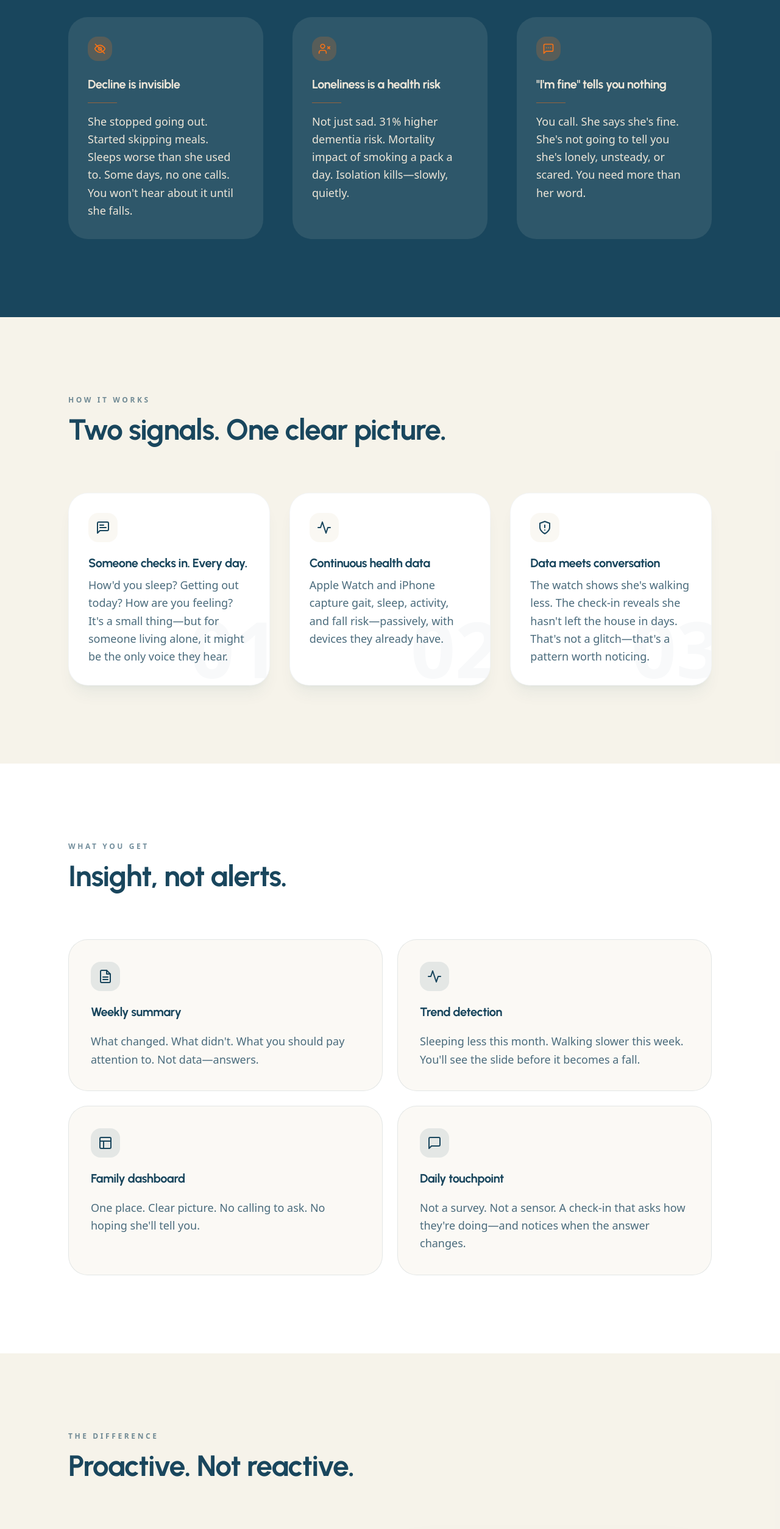
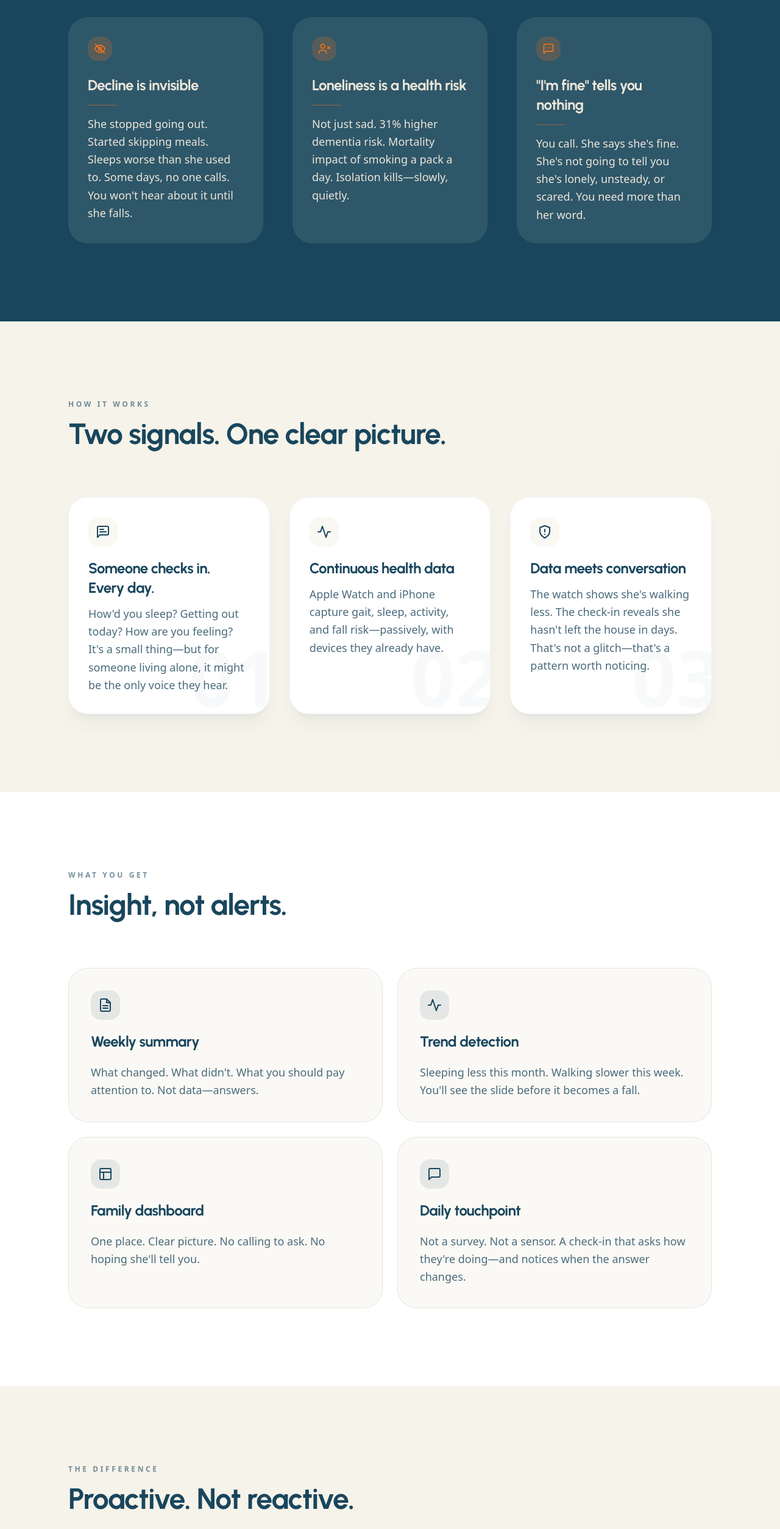
Before and after one commit to mbandt-lares/lares-site, a Next.js app: page / in a window 1280 px wide. Shown: the part 1040-3547 px from the top of the page at 61% size. Built offline with nearby package versions, Linux system fonts and the light colour scheme.

Commit message:
style(home): refine section hierarchy

```diff
--- a/src/app/page.tsx
+++ b/src/app/page.tsx
@@ -95,7 +95,7 @@ export default function HomePage() {
                 <div className="w-10 h-10 rounded-2xl bg-brand-orange/20 flex items-center justify-center text-brand-orange mb-6">
                   <svg width="20" height="20" viewBox="0 0 24 24" fill="none" stroke="currentColor" strokeWidth="2" strokeLinecap="round" strokeLinejoin="round"><path d="M2 12s3-7 10-7 10 7 10 7-3 7-10 7-10-7-10-7Z"></path><circle cx="12" cy="12" r="3"></circle><line x1="3" y1="3" x2="21" y2="21"></line></svg>
                 </div>
-                <h3 className="text-xl font-headline font-bold text-brand-cream">Decline is invisible</h3>
+                <h3 className="text-2xl font-headline font-bold text-brand-cream">Decline is invisible</h3>
                 <div className="h-px w-12 bg-brand-orange/50"></div>
                 <p className="text-brand-cream/80 text-lg leading-relaxed">
                   She stopped going out. Started skipping meals. Sleeps worse than she used to. Some days, no one calls. You won&apos;t hear about it until she falls.
@@ -105,7 +105,7 @@ export default function HomePage() {
                 <div className="w-10 h-10 rounded-2xl bg-brand-orange/20 flex items-center justify-center text-brand-orange mb-6">
                   <svg width="20" height="20" viewBox="0 0 24 24" fill="none" stroke="currentColor" strokeWidth="2" strokeLinecap="round" strokeLinejoin="round"><path d="M16 21v-2a4 4 0 0 0-4-4H6a4 4 0 0 0-4 4v2"></path><circle cx="9" cy="7" r="4"></circle><line x1="19" y1="8" x2="23" y2="12"></line><line x1="23" y1="8" x2="19" y2="12"></line></svg>
                 </div>
-                <h3 className="text-xl font-headline font-bold text-brand-cream">Loneliness is a health risk</h3>
+                <h3 className="text-2xl font-headline font-bold text-brand-cream">Loneliness is a health risk</h3>
                 <div className="h-px w-12 bg-brand-orange/50"></div>
                 <p className="text-brand-cream/80 text-lg leading-relaxed">
                   Not just sad. 31% higher dementia risk. Mortality impact of smoking a pack a day. Isolation kills—slowly, quietly.
@@ -115,7 +115,7 @@ export default function HomePage() {
                 <div className="w-10 h-10 rounded-2xl bg-brand-orange/20 flex items-center justify-center text-brand-orange mb-6">
                   <svg width="20" height="20" viewBox="0 0 24 24" fill="none" stroke="currentColor" strokeWidth="2" strokeLinecap="round" strokeLinejoin="round"><path d="M21 15a2 2 0 0 1-2 2H7l-4 4V5a2 2 0 0 1 2-2h14a2 2 0 0 1 2 2z"></path><path d="M8 10h.01"></path><path d="M12 10h.01"></path><path d="M16 10h.01"></path></svg>
                 </div>
-                <h3 className="text-xl font-headline font-bold text-brand-cream">&quot;I&apos;m fine&quot; tells you nothing</h3>
+                <h3 className="text-2xl font-headline font-bold text-brand-cream">&quot;I&apos;m fine&quot; tells you nothing</h3>
                 <div className="h-px w-12 bg-brand-orange/50"></div>
                 <p className="text-brand-cream/80 text-lg leading-relaxed">
                     You call. She says she&apos;s fine. She&apos;s not going to tell you she&apos;s lonely, unsteady, or scared. You need more than her word.
@@ -133,8 +133,8 @@ export default function HomePage() {
               <div className="w-12 h-12 bg-brand-cream/30 rounded-2xl flex items-center justify-center text-brand-blue">
                   <svg width="24" height="24" viewBox="0 0 24 24" fill="none" stroke="currentColor" strokeWidth="2" strokeLinecap="round" strokeLinejoin="round"><path d="M21 15a2 2 0 0 1-2 2H7l-4 4V5a2 2 0 0 1 2-2h14a2 2 0 0 1 2 2z"></path><path d="M13 8H7"></path><path d="M17 12H7"></path></svg>
               </div>
-              <div className="space-y-2 relative z-10">
-                <h3 className="text-xl font-headline font-bold text-brand-blue">Someone checks in. Every day.</h3>
+              <div className="space-y-3 relative z-10">
+                <h3 className="text-2xl font-headline font-bold text-brand-blue">Someone checks in. Every&nbsp;day.</h3>
                 <p className="text-text-secondary text-lg leading-relaxed">
                   How&apos;d you sleep? Getting out today? How are you feeling? It&apos;s a small thing—but for someone living alone, it might be the only voice they hear.
                 </p>
@@ -146,8 +146,8 @@ export default function HomePage() {
               <div className="w-12 h-12 bg-brand-cream/30 rounded-2xl flex items-center justify-center text-brand-blue">
                   <svg width="24" height="24" viewBox="0 0 24 24" fill="none" stroke="currentColor" strokeWidth="2" strokeLinecap="round" strokeLinejoin="round"><polyline points="22 12 18 12 15 21 9 3 6 12 2 12"></polyline></svg>
               </div>
-              <div className="space-y-2 relative z-10">
-                <h3 className="text-xl font-headline font-bold text-brand-blue">Continuous health data</h3>
+              <div className="space-y-3 relative z-10">
+                <h3 className="text-2xl font-headline font-bold text-brand-blue">Continuous health data</h3>
                 <p className="text-text-secondary text-lg leading-relaxed">
                   Apple Watch and iPhone capture gait, sleep, activity, and fall risk—passively, with devices they already have.
                 </p>
@@ -159,8 +159,8 @@ export default function HomePage() {
               <div className="w-12 h-12 bg-brand-cream/30 rounded-2xl flex items-center justify-center text-brand-blue">
                   <svg width="24" height="24" viewBox="0 0 24 24" fill="none" stroke="currentColor" strokeWidth="2" strokeLinecap="round" strokeLinejoin="round"><path d="M12 22s8-4 8-10V5l-8-3-8 3v7c0 6 8 10 8 10z"></path><path d="M12 8v4"></path><path d="M12 16h.01"></path></svg>
               </div>
-              <div className="space-y-2 relative z-10">
-                <h3 className="text-xl font-headline font-bold text-brand-blue">Data meets conversation</h3>
+              <div className="space-y-3 relative z-10">
+                <h3 className="text-2xl font-headline font-bold text-brand-blue">Data meets conversation</h3>
                 <p className="text-text-secondary text-lg leading-relaxed">
                   The watch shows she&apos;s walking less. The check-in reveals she hasn&apos;t left the house in days. That&apos;s not a glitch—that&apos;s a pattern worth noticing.
                 </p>
@@ -177,7 +177,7 @@ export default function HomePage() {
                 <div className="w-12 h-12 bg-brand-blue/10 rounded-2xl flex items-center justify-center text-brand-blue">
                   <svg width="24" height="24" viewBox="0 0 24 24" fill="none" stroke="currentColor" strokeWidth="2" strokeLinecap="round" strokeLinejoin="round"><path d="M14 2H6a2 2 0 0 0-2 2v16a2 2 0 0 0 2 2h12a2 2 0 0 0 2-2V8z"></path><polyline points="14 2 14 8 20 8"></polyline><line x1="16" y1="13" x2="8" y2="13"></line><line x1="16" y1="17" x2="8" y2="17"></line></svg>
                 </div>
-                <h3 className="text-xl font-headline font-bold text-brand-blue">Weekly summary</h3>
+                <h3 className="text-2xl font-headline font-bold text-brand-blue">Weekly summary</h3>
                 <p className="text-text-secondary text-lg leading-relaxed">What changed. What didn&apos;t. What you should pay attention to. Not data—answers.</p>
               </div>
 
@@ -185,7 +185,7 @@ export default function HomePage() {
                 <div className="w-12 h-12 bg-brand-blue/10 rounded-2xl flex items-center justify-center text-brand-blue">
                   <svg width="24" height="24" viewBox="0 0 24 24" fill="none" stroke="currentColor" strokeWidth="2" strokeLinecap="round" strokeLinejoin="round"><polyline points="22 12 18 12 15 21 9 3 6 12 2 12"></polyline></svg>
                 </div>
-                <h3 className="text-xl font-headline font-bold text-brand-blue">Trend detection</h3>
+                <h3 className="text-2xl font-headline font-bold text-brand-blue">Trend detection</h3>
                 <p className="text-text-secondary text-lg leading-relaxed">Sleeping less this month. Walking slower this week. You&apos;ll see the slide before it becomes a fall.</p>
               </div>
 
@@ -193,7 +193,7 @@ export default function HomePage() {
                 <div className="w-12 h-12 bg-brand-blue/10 rounded-2xl flex items-center justify-center text-brand-blue">
                   <svg width="24" height="24" viewBox="0 0 24 24" fill="none" stroke="currentColor" strokeWidth="2" strokeLinecap="round" strokeLinejoin="round"><rect x="3" y="3" width="18" height="18" rx="2" ry="2"></rect><line x1="3" y1="9" x2="21" y2="9"></line><line x1="9" y1="21" x2="9" y2="9"></line></svg>
                 </div>
-                <h3 className="text-xl font-headline font-bold text-brand-blue">Family dashboard</h3>
+                <h3 className="text-2xl font-headline font-bold text-brand-blue">Family dashboard</h3>
                 <p className="text-text-secondary text-lg leading-relaxed">One place. Clear picture. No calling to ask. No hoping she&apos;ll tell you.</p>
               </div>
 
@@ -201,14 +201,14 @@ export default function HomePage() {
                 <div className="w-12 h-12 bg-brand-blue/10 rounded-2xl flex items-center justify-center text-brand-blue">
                   <svg width="24" height="24" viewBox="0 0 24 24" fill="none" stroke="currentColor" strokeWidth="2" strokeLinecap="round" strokeLinejoin="round"><path d="M21 15a2 2 0 0 1-2 2H7l-4 4V5a2 2 0 0 1 2-2h14a2 2 0 0 1 2 2z"></path></svg>
                 </div>
-                <h3 className="text-xl font-headline font-bold text-brand-blue">Daily touchpoint</h3>
+                <h3 className="text-2xl font-headline font-bold text-brand-blue">Daily touchpoint</h3>
                 <p className="text-text-secondary text-lg leading-relaxed">Not a survey. Not a sensor. A check-in that asks how they&apos;re doing—and notices when the answer changes.</p>
               </div>
             </div>
           </Section>
         </div>
 
-        {/* HOW LARES IS DIFFERENT */}
+        {/* THE DIFFERENCE */}
         <Section className="bg-brand-cream/30" eyebrow="The Difference" title="Proactive. Not reactive.">
           <div className="max-w-5xl mx-auto">
             <div className="grid md:grid-cols-2 gap-8 lg:gap-12">
@@ -220,31 +220,31 @@ export default function HomePage() {
                     <div className="mt-1 flex-shrink-0 text-text-secondary/40">
                       <svg width="20" height="20" viewBox="0 0 24 24" fill="none" stroke="currentColor" strokeWidth="2.5" strokeLinecap="round" strokeLinejoin="round"><line x1="18" y1="6" x2="6" y2="18"></line><line x1="6" y1="6" x2="18" y2="18"></line></svg>
                     </div>
-                    <p className="text-lg text-text-secondary">Tells you after she falls</p>
+                    <p className="text-text-secondary leading-relaxed">Tells you after she falls</p>
                   </li>
                   <li className="flex items-start gap-4">
                     <div className="mt-1 flex-shrink-0 text-text-secondary/40">
                       <svg width="20" height="20" viewBox="0 0 24 24" fill="none" stroke="currentColor" strokeWidth="2.5" strokeLinecap="round" strokeLinejoin="round"><line x1="18" y1="6" x2="6" y2="18"></line><line x1="6" y1="6" x2="18" y2="18"></line></svg>
                     </div>
-                    <p className="text-lg text-text-secondary">Proves she&apos;s alive</p>
+                    <p className="text-text-secondary leading-relaxed">Proves she&apos;s alive</p>
                   </li>
                   <li className="flex items-start gap-4">
                     <div className="mt-1 flex-shrink-0 text-text-secondary/40">
                       <svg width="20" height="20" viewBox="0 0 24 24" fill="none" stroke="currentColor" strokeWidth="2.5" strokeLinecap="round" strokeLinejoin="round"><line x1="18" y1="6" x2="6" y2="18"></line><line x1="6" y1="6" x2="18" y2="18"></line></svg>
                     </div>
-                    <p className="text-lg text-text-secondary">Another device she won&apos;t wear</p>
+                    <p className="text-text-secondary leading-relaxed">Another device she won&apos;t wear</p>
                   </li>
                   <li className="flex items-start gap-4">
                     <div className="mt-1 flex-shrink-0 text-text-secondary/40">
                       <svg width="20" height="20" viewBox="0 0 24 24" fill="none" stroke="currentColor" strokeWidth="2.5" strokeLinecap="round" strokeLinejoin="round"><line x1="18" y1="6" x2="6" y2="18"></line><line x1="6" y1="6" x2="18" y2="18"></line></svg>
                     </div>
-                    <p className="text-lg text-text-secondary">Needs a doctor&apos;s order</p>
+                    <p className="text-text-secondary leading-relaxed">Needs a doctor&apos;s order</p>
                   </li>
                   <li className="flex items-start gap-4">
                     <div className="mt-1 flex-shrink-0 text-text-secondary/40">
                       <svg width="20" height="20" viewBox="0 0 24 24" fill="none" stroke="currentColor" strokeWidth="2.5" strokeLinecap="round" strokeLinejoin="round"><line x1="18" y1="6" x2="6" y2="18"></line><line x1="6" y1="6" x2="18" y2="18"></line></svg>
                     </div>
-                    <p className="text-lg text-text-secondary">Fine until it&apos;s not</p>
+                    <p className="text-text-secondary leading-relaxed">Fine until it&apos;s not</p>
                   </li>
                 </ul>
               </div>
@@ -257,31 +257,31 @@ export default function HomePage() {
                     <div className="mt-1 flex-shrink-0 text-brand-orange bg-brand-orange/10 rounded-full p-1">
                       <svg width="16" height="16" viewBox="0 0 24 24" fill="none" stroke="currentColor" strokeWidth="3" strokeLinecap="round" strokeLinejoin="round"><polyline points="20 6 9 17 4 12"></polyline></svg>
                     </div>
-                    <p className="text-lg font-medium text-brand-blue">Sees the fall coming</p>
+                    <p className="font-medium text-brand-blue leading-relaxed">Sees the fall coming</p>
                   </li>
                   <li className="flex items-start gap-4">
                     <div className="mt-1 flex-shrink-0 text-brand-orange bg-brand-orange/10 rounded-full p-1">
                       <svg width="16" height="16" viewBox="0 0 24 24" fill="none" stroke="currentColor" strokeWidth="3" strokeLinecap="round" strokeLinejoin="round"><polyline points="20 6 9 17 4 12"></polyline></svg>
                     </div>
-                    <p className="text-lg font-medium text-brand-blue">Shows how she&apos;s actually doing</p>
+                    <p className="font-medium text-brand-blue leading-relaxed">Shows how she&apos;s actually doing</p>
                   </li>
                   <li className="flex items-start gap-4">
                     <div className="mt-1 flex-shrink-0 text-brand-orange bg-brand-orange/10 rounded-full p-1">
                       <svg width="16" height="16" viewBox="0 0 24 24" fill="none" stroke="currentColor" strokeWidth="3" strokeLinecap="round" strokeLinejoin="round"><polyline points="20 6 9 17 4 12"></polyline></svg>
                     </div>
-                    <p className="text-lg font-medium text-brand-blue">Uses the watch she already has</p>
+                    <p className="font-medium text-brand-blue leading-relaxed">Uses the watch she already has</p>
                   </li>
                   <li className="flex items-start gap-4">
                     <div className="mt-1 flex-shrink-0 text-brand-orange bg-brand-orange/10 rounded-full p-1">
                       <svg width="16" height="16" viewBox="0 0 24 24" fill="none" stroke="currentColor" strokeWidth="3" strokeLinecap="round" strokeLinejoin="round"><polyline points="20 6 9 17 4 12"></polyline></svg>
                     </div>
-                    <p className="text-lg font-medium text-brand-blue">You sign up. Done.</p>
+                    <p className="font-medium text-brand-blue leading-relaxed">You sign up. Done.</p>
                   </li>
                   <li className="flex items-start gap-4">
                     <div className="mt-1 flex-shrink-0 text-brand-orange bg-brand-orange/10 rounded-full p-1">
                       <svg width="16" height="16" viewBox="0 0 24 24" fill="none" stroke="currentColor" strokeWidth="3" strokeLinecap="round" strokeLinejoin="round"><polyline points="20 6 9 17 4 12"></polyline></svg>
                     </div>
-                    <p className="text-lg font-medium text-brand-blue">You see the change happening</p>
+                    <p className="font-medium text-brand-blue leading-relaxed">You see the change happening</p>
                   </li>
                 </ul>
               </div>
@@ -293,12 +293,16 @@ export default function HomePage() {
         <div className="bg-brand-blue relative overflow-hidden">
           <div className="absolute top-0 left-0 w-full h-px bg-linear-to-r from-transparent via-brand-cream/20 to-transparent" />
           <Section inverted={true} eyebrow="The Research" title="This isn't opinion. It's science.">
-            <div className="max-w-5xl mx-auto space-y-12">
-              <h3 className="text-2xl md:text-3xl text-brand-cream leading-relaxed font-medium max-w-4xl">
-                This isn&apos;t about feeling sad. It&apos;s about what happens to the brain and body when someone goes days without meaningful contact—and no one notices.
-              </h3>
+            <div className="max-w-5xl mx-auto space-y-16">
+
+              <div className="border-l-2 border-brand-orange/50 pl-6 py-1 max-w-3xl">
+                <p className="text-xl md:text-2xl text-brand-cream/90 leading-relaxed font-normal">
+                  This isn&apos;t about feeling sad. It&apos;s about what happens to the brain and body when someone goes days without meaningful contact—and no one notices.
+                </p>
+              </div>
 
               <div className="grid md:grid-cols-3 gap-6">
+                {/* ... (cards remain the same, hidden for now so I can show both options in dev mode if needed, but I will just replace it directly) ... */}
                 <div className="bg-brand-cream/10 p-8 rounded-[2rem] space-y-4 border border-brand-cream/10">
                   <div className="text-6xl md:text-7xl font-bold text-brand-orange">31%</div>
                   <div className="h-px w-12 bg-brand-orange/50"></div>
@@ -341,19 +345,31 @@ export default function HomePage() {
               <div className="grid gap-12">
                 <div className="space-y-4">
                   <h3 className="text-2xl font-headline font-bold text-brand-blue">What devices do they need?</h3>
-                  <p className="text-lg text-text-secondary leading-relaxed">iPhone and Apple Watch. No extra hardware.</p>
+                  <div className="flex gap-4 items-center">
+                    <div className="w-1.5 h-1.5 rounded-full bg-brand-orange shrink-0"></div>
+                    <p className="text-lg text-text-secondary leading-relaxed">iPhone and Apple Watch. No extra hardware.</p>
+                  </div>
                 </div>
                 <div className="space-y-4">
                   <h3 className="text-2xl font-headline font-bold text-brand-blue">Is this a medical service?</h3>
-                  <p className="text-lg text-text-secondary leading-relaxed">No. Lares provides insight for families, not clinical care.</p>
+                  <div className="flex gap-4 items-center">
+                    <div className="w-1.5 h-1.5 rounded-full bg-brand-orange shrink-0"></div>
+                    <p className="text-lg text-text-secondary leading-relaxed">No. Lares provides insight for families, not clinical care.</p>
+                  </div>
                 </div>
                 <div className="space-y-4">
                   <h3 className="text-2xl font-headline font-bold text-brand-blue">What if they don&apos;t answer a check-in?</h3>
-                  <p className="text-lg text-text-secondary leading-relaxed">You&apos;ll be notified. Patterns matter more than any single day.</p>
+                  <div className="flex gap-4 items-center">
+                    <div className="w-1.5 h-1.5 rounded-full bg-brand-orange shrink-0"></div>
+                    <p className="text-lg text-text-secondary leading-relaxed">You&apos;ll be notified. Patterns matter more than any single day.</p>
+                  </div>
                 </div>
                 <div className="space-y-4">
                   <h3 className="text-2xl font-headline font-bold text-brand-blue">How is this different from a medical alert pendant?</h3>
-                  <p className="text-lg text-text-secondary leading-relaxed">Pendants react after a fall. Lares notices before.</p>
+                  <div className="flex gap-4 items-center">
+                    <div className="w-1.5 h-1.5 rounded-full bg-brand-orange shrink-0"></div>
+                    <p className="text-lg text-text-secondary leading-relaxed">Pendants react after a fall. Lares notices before.</p>
+                  </div>
                 </div>
               </div>
             </div>
```
